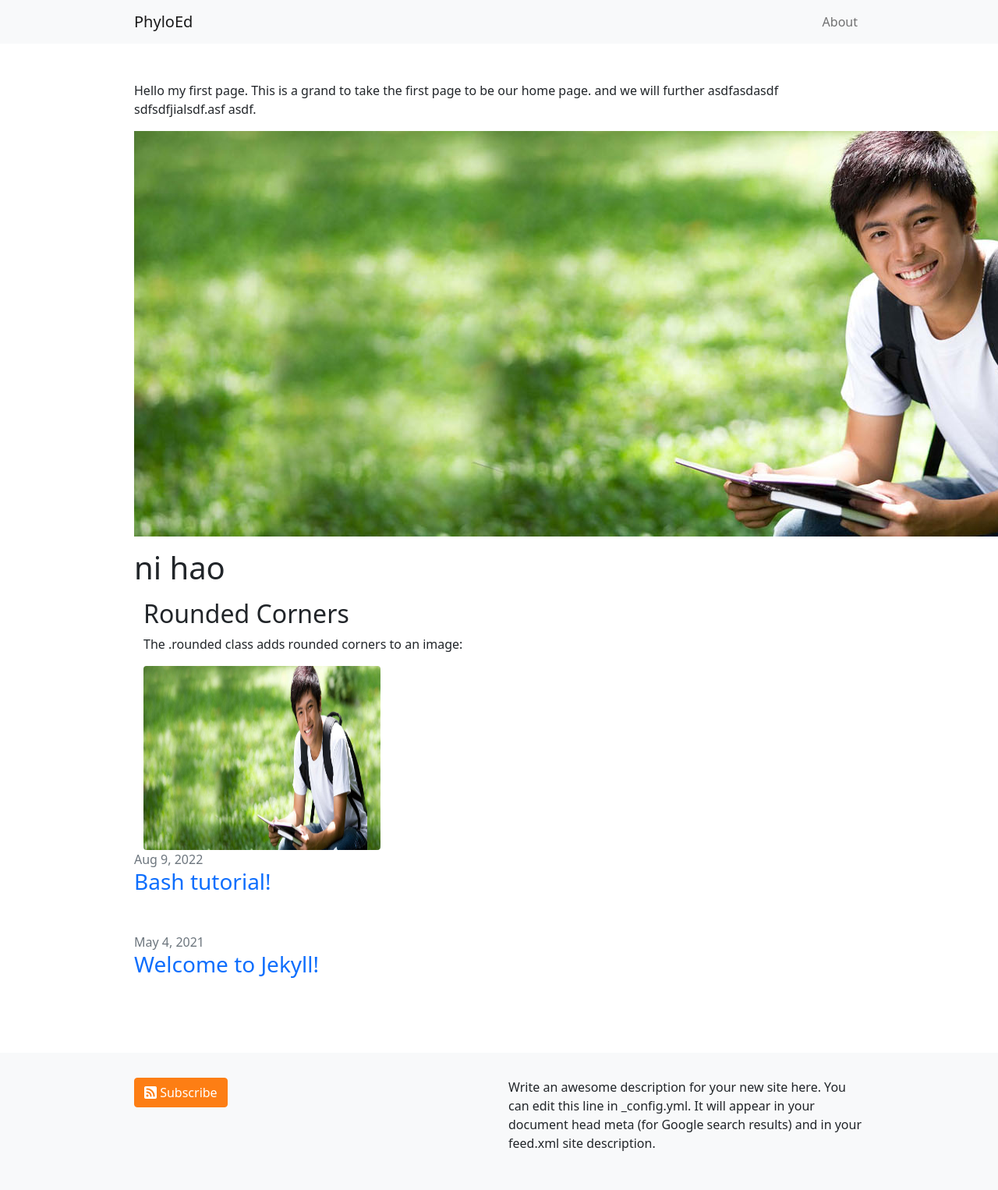
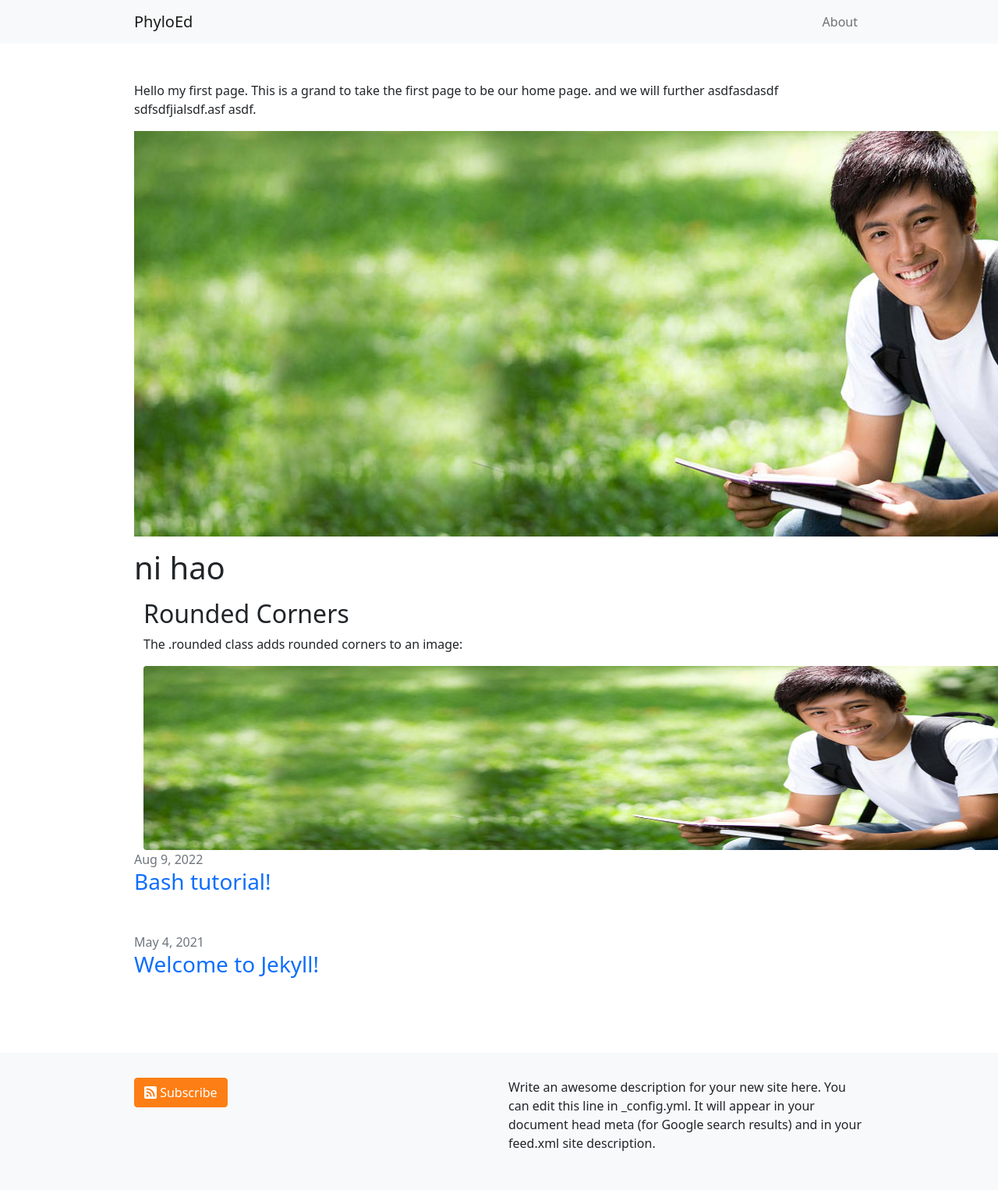
Before and after one commit to lliu1871/PhyEd, a Jekyll site: the page built from index.markdown, in a window 1280 px wide. Shown: the whole page at 78% size. Built offline with Jekyll 4.4.1, drawn with Linux system fonts in a browser that asks for light colours.

Commit message:
Update index.markdown

```diff
--- a/index.markdown
+++ b/index.markdown
@@ -16,5 +16,5 @@ asdf.
 <div class="container mt-3">
   <h2>Rounded Corners</h2>
   <p>The .rounded class adds rounded corners to an image:</p>
-  <img src="/img/1.jpg" class="rounded" alt="Cinque Terre" width="304" height="236">
+  <img src="/img/1.jpg" class="rounded" alt="Cinque Terre" width="1304" height="236">
 </div>
```
